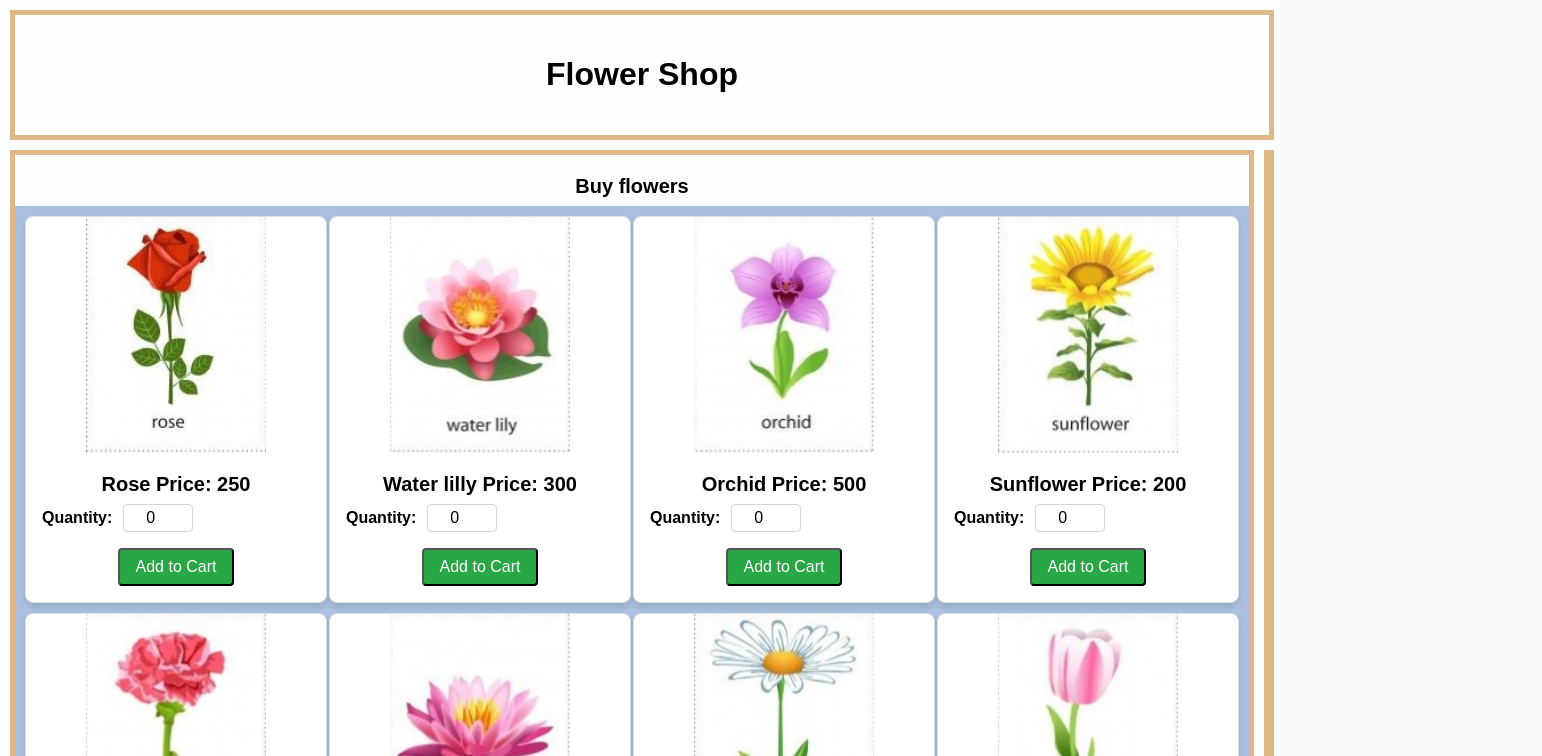
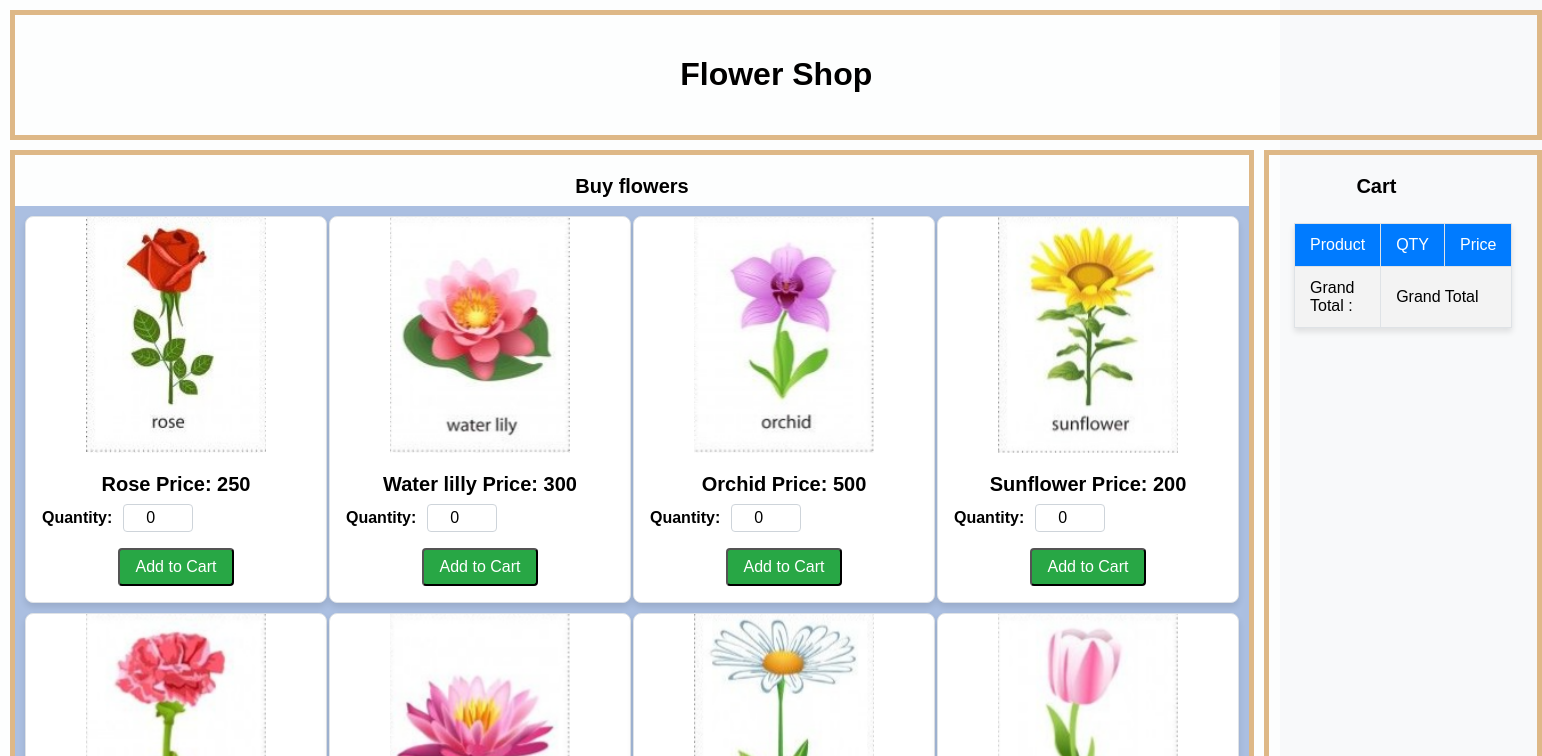
Before and after one commit to LayuruLK/IT3133-ICAE_01, a React (Create React App) app in the folder myapp/: page / in a window 1280 px wide. Shown: the top 756 px of the page, 1542 px wide, since content can reach past the window. Built offline with nearby package versions, Linux system fonts and the light colour scheme.

Commit message:
Import Cart Components with parssing props

```diff
--- a/myapp/src/components/Products.js
+++ b/myapp/src/components/Products.js
@@ -1,4 +1,5 @@
 import '../assets/CSS/layout.css';
+import Cart from './Cart';
 import { flowers } from './FlowerDB';
 import Product from './Product';
 import { useState } from 'react';
@@ -40,7 +41,7 @@ export default function Products(){
             <div className="item3">
                 {
                 //cart
-
+                    <Cart items={items}/>
                 }
             </div>
         </>
```
